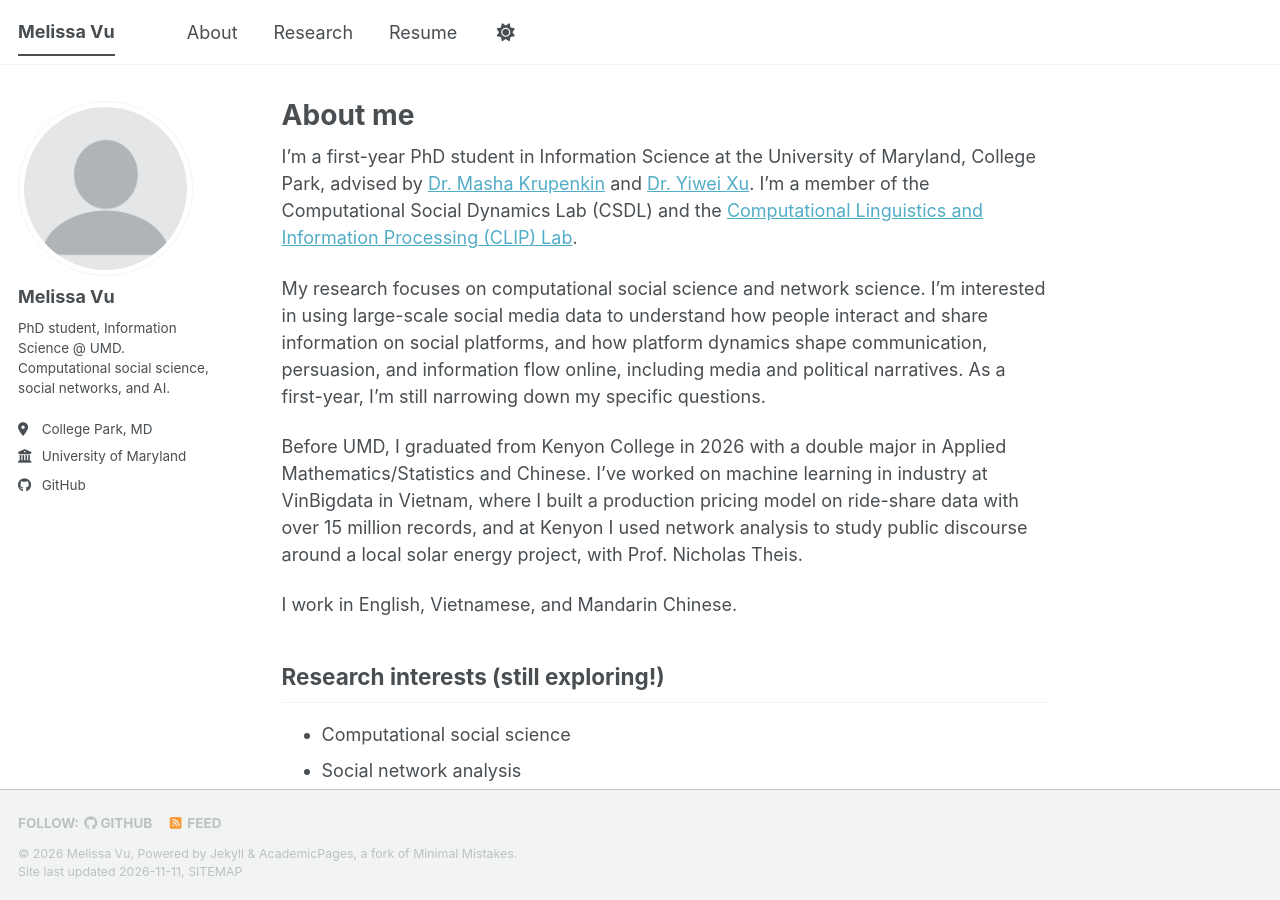
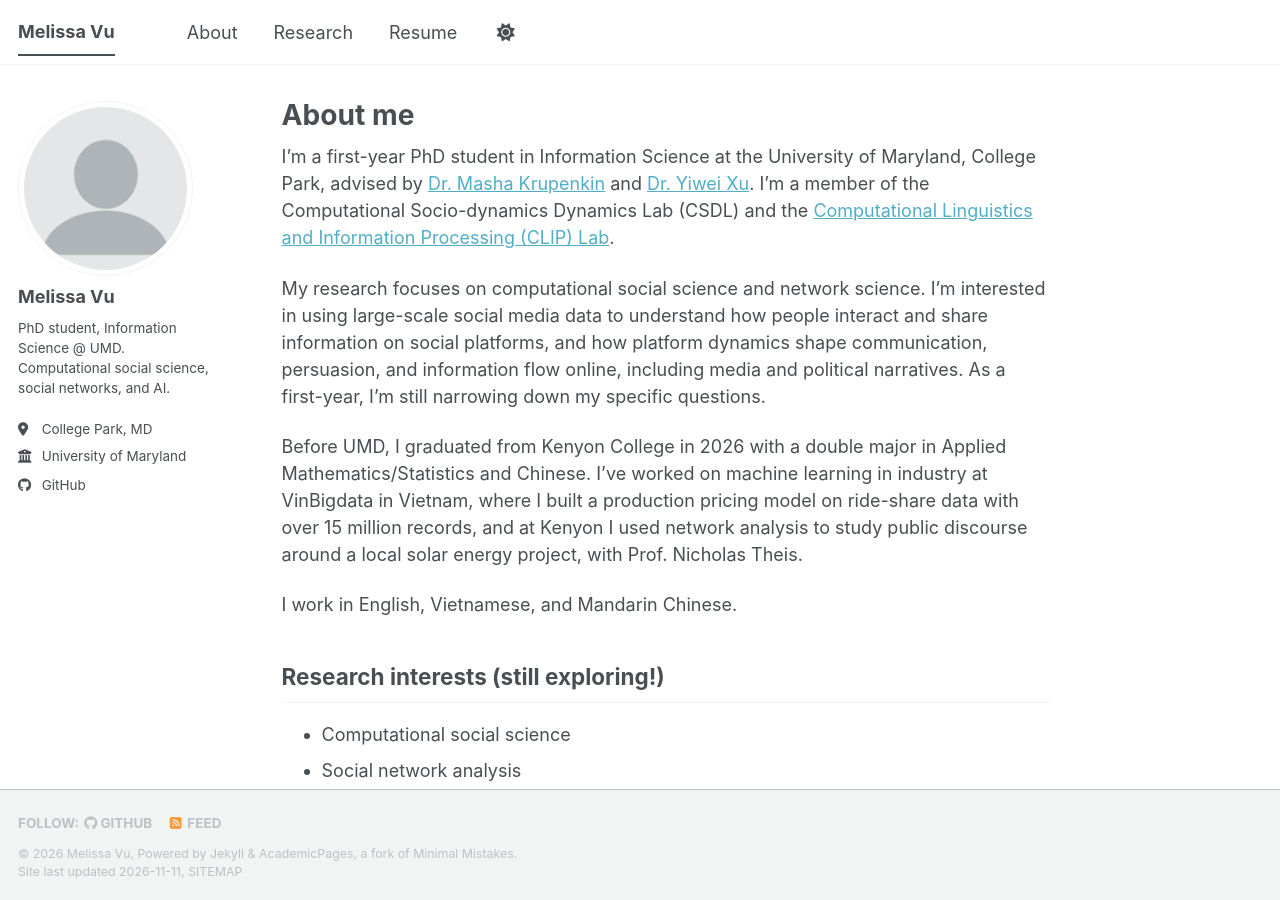
Before and after one commit to melvu-25/melvu-25.github.io, a Jekyll site: the page built from _pages/about.md, in a window 1280 px wide and 900 px high. Built offline with Jekyll 4.4.1, drawn with Linux system fonts in a browser that asks for light colours; a script bundle is joined from its source files by our own code; a style sheet for code colours, icons or effects is not loaded.

Commit message:
Fix lab name in about.md
Corrected the name of the lab from 'Computational Social Dynamics Lab' to 'Computational Socio-dynamics Dynamics Lab'.

```diff
--- a/_pages/about.md
+++ b/_pages/about.md
@@ -7,7 +7,7 @@ redirect_from:
   - /about.html
 ---
 
-I'm a first-year PhD student in Information Science at the University of Maryland, College Park, advised by [Dr. Masha Krupenkin](http://masha-krupenkin.com) and [Dr. Yiwei Xu](https://www.yiweixu.net/). I'm a member of the Computational Social Dynamics Lab (CSDL) and the [Computational Linguistics and Information Processing (CLIP) Lab](https://clip.umiacs.umd.edu/).
+I'm a first-year PhD student in Information Science at the University of Maryland, College Park, advised by [Dr. Masha Krupenkin](http://masha-krupenkin.com) and [Dr. Yiwei Xu](https://www.yiweixu.net/). I'm a member of the Computational Socio-dynamics Dynamics Lab (CSDL) and the [Computational Linguistics and Information Processing (CLIP) Lab](https://clip.umiacs.umd.edu/).
 
 My research focuses on computational social science and network science. I'm interested in using large-scale social media data to understand how people interact and share information on social platforms, and how platform dynamics shape communication, persuasion, and information flow online, including media and political narratives. As a first-year, I'm still narrowing down my specific questions.
 
```
